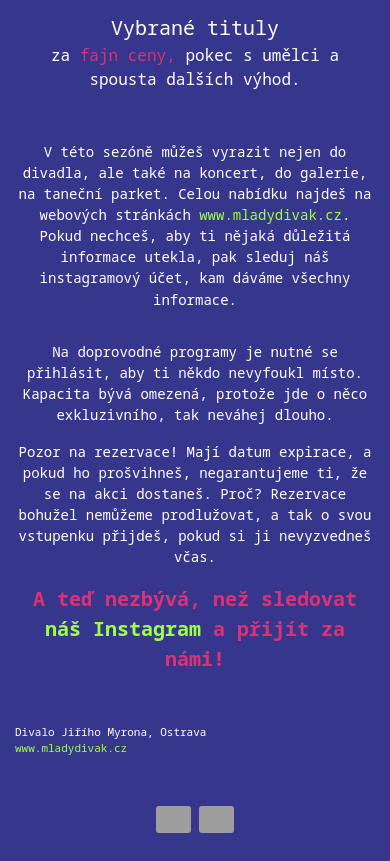
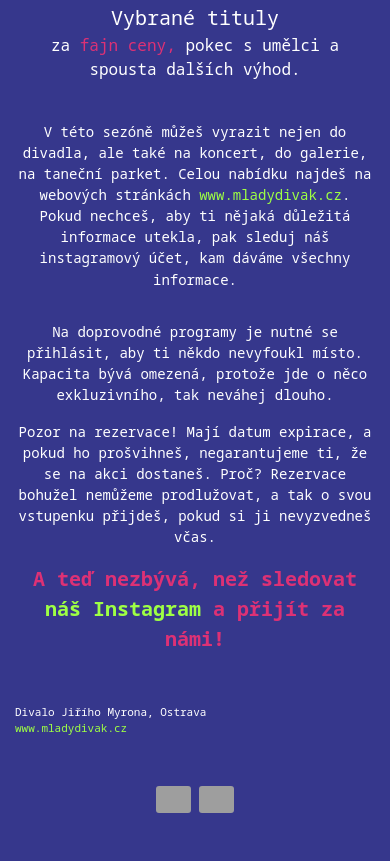
Before and after one commit to dinkotom/md_application_processor, a Flask app: template templates/welcome_email.html in a window 390 px wide. Shown: the part 1183-2044 px from the top of the page. After the commit the page ends 1996 px from the top, so only its background shows below. Run offline with Flask 3, Linux system fonts and the light colour scheme; the template is opened without the code that fills it, so the values that code supplies are empty; grey boxes are pictures that could not be loaded.

Commit message:
Release v1.7.1

```diff
--- a/templates/welcome_email.html
+++ b/templates/welcome_email.html
@@ -226,6 +226,11 @@
                 width: 100% !important;
                 max-width: 100% !important;
             }
+
+            .mobile-tight-spacing {
+                padding-top: 5px !important;
+                padding-bottom: 5px !important;
+            }
         }
     </style>
 </head>
@@ -423,7 +428,7 @@
                                 <table border="0" cellpadding="0" cellspacing="0" role="presentation"
                                     style="vertical-align:top;" width="100%">
                                     <tr>
-                                        <td align="left"
+                                        <td align="left" class="mobile-tight-spacing"
                                             style="font-size:0px;padding:15px 15px 15px 15px;word-break:break-word;">
                                             <div class="mobile-center-text"
                                                 style="font-family: 'Noto Sans Mono', monospace;font-size:13px;line-height:1.5;text-align:left;color:#000000;">
--- a/web_app.py
+++ b/web_app.py
@@ -66,7 +66,7 @@ DB_PATH_PROD = os.path.join(BASE_DIR, 'applications.db')
 ECOMAIL_LIST_ID_TEST = 17
 ECOMAIL_LIST_ID_PROD = 16
 
-VERSION = '1.7'
+VERSION = '1.7.1'
 
 def init_db(db_path):
     """Initialize database with schema if it doesn't exist"""
```
Also changed, not shown: CHANGELOG.md.
